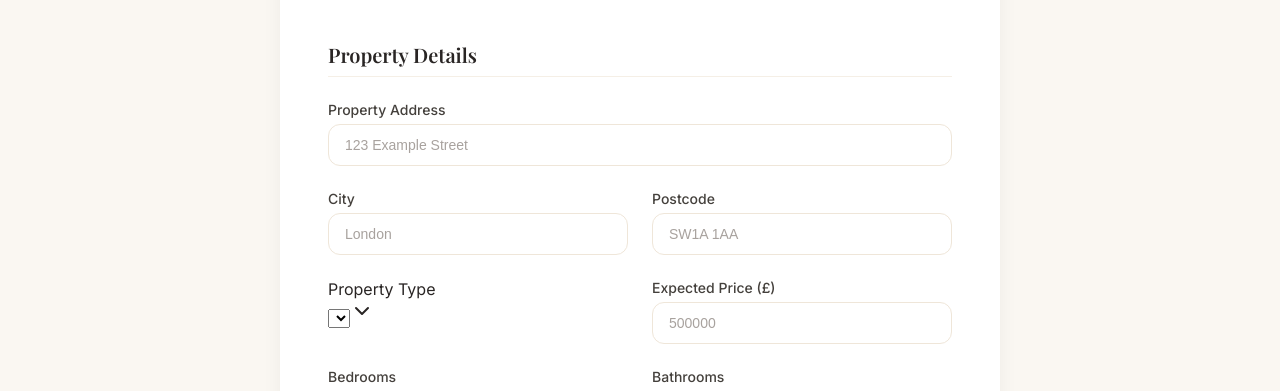
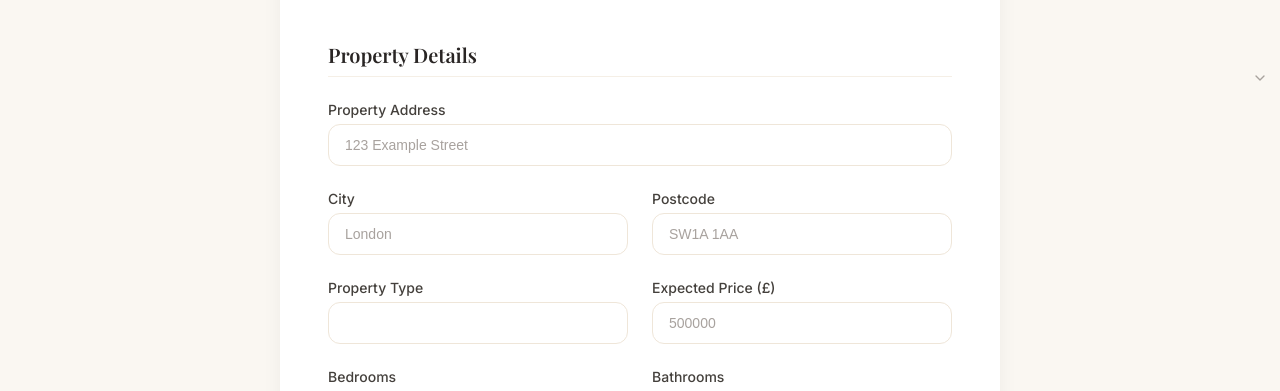
Before and after one commit to p3achijaii/react-coursework, a React (Vite) app: page /market-property in a window 1280 px wide. Shown: the part 322-713 px from the top of the page. Built offline with nearby package versions, Linux system fonts and the light colour scheme.

Commit message:
add the styling for the select ui

```diff
--- a/src/components/ui/Select.module.css
+++ b/src/components/ui/Select.module.css
@@ -0,0 +1,47 @@
+.container {
+  display: flex;
+  flex-direction: column;
+  gap: 0.375rem;
+  width: 100%;
+}
+
+.label {
+  font-size: 0.875rem;
+  font-weight: 500;
+  color: var(--color-stone-700);
+}
+
+.selectWrapper {
+  position: relative;
+}
+
+.select {
+  width: 100%;
+  appearance: none;
+  border-radius: var(--radius-xl);
+  border: 1px solid var(--color-cream-300);
+  background-color: var(--color-white);
+  padding: 0.75rem 1rem;
+  padding-right: 2.5rem;
+  font-size: 0.875rem;
+  color: var(--color-stone-900);
+  transition: all 0.2s ease;
+  cursor: pointer;
+}
+
+.select:focus {
+  outline: none;
+  border-color: var(--color-terracotta-500);
+  box-shadow: 0 0 0 2px var(--color-terracotta-100);
+}
+
+.icon {
+  position: absolute;
+  right: 0.75rem;
+  top: 50%;
+  transform: translateY(-50%);
+  height: 1rem;
+  width: 1rem;
+  color: var(--color-stone-400);
+  pointer-events: none;
+}
```
